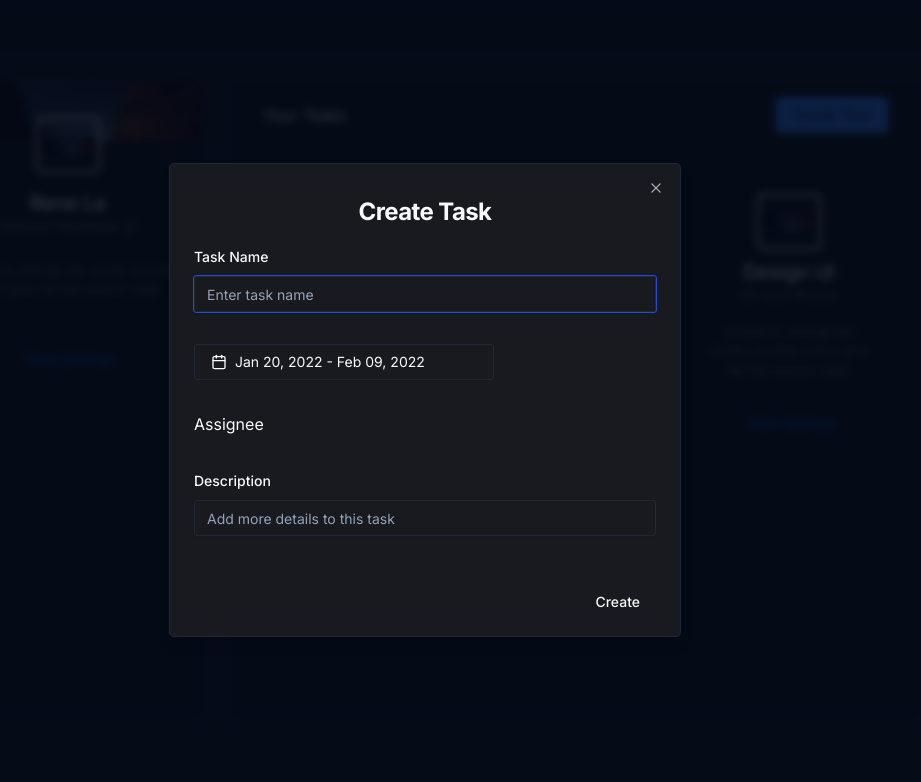
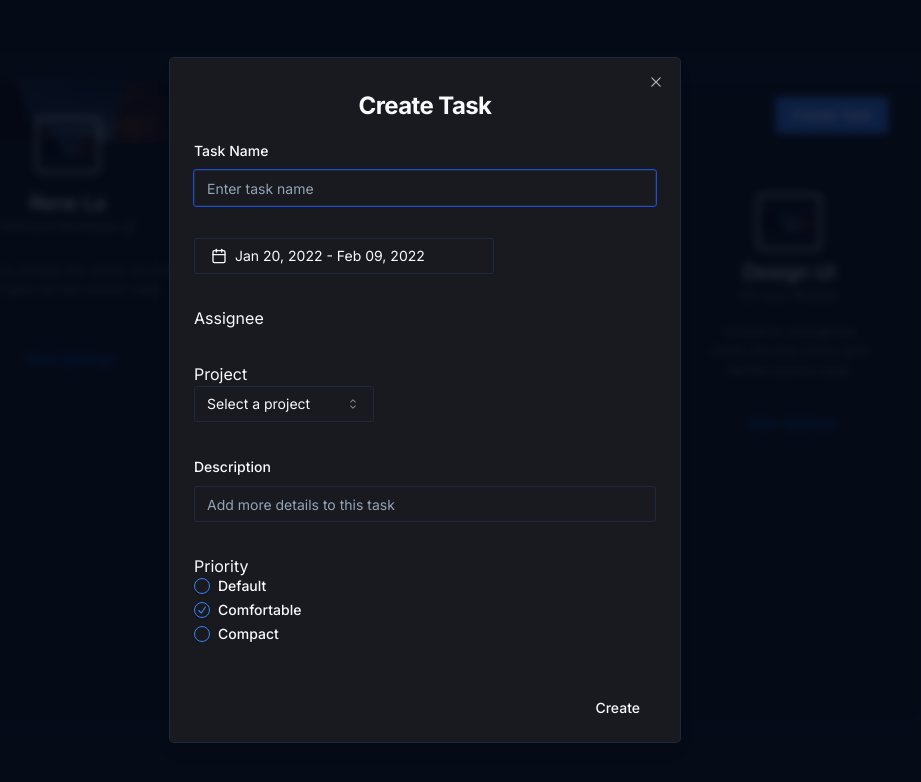
Before and after one commit to ReneLa/qt-user-client, a Next.js app: page /tasks in a window 1280 px wide. Both pictures are taken after a click on the button "Create Task". Shown: the top 782 px of the page, without its empty margins (215-1136 px from the left). Built offline with nearby package versions, Linux system fonts and the light colour scheme; no server answers.

Commit message:
project and priority radio buttons

```diff
--- a/app/(main)/(routes)/tasks/page.jsx
+++ b/app/(main)/(routes)/tasks/page.jsx
@@ -12,7 +12,10 @@
     <div className="w-full h-full bg-[rgb(20,21,25)] flex flex-col border shadow-sm rounded-xl space-y-6 py-4 px-8">
       <div className="flex items-center justify-between">
         Your Tasks
-        <Button onClick={() => dispatch(onOpen({ type: "createTask" }))}>
+        <Button
+          className="text-white"
+          onClick={() => dispatch(onOpen({ type: "createTask" }))}
+        >
           Create Task
         </Button>
       </div>
--- a/components/modals/create-task-modal.jsx
+++ b/components/modals/create-task-modal.jsx
@@ -3,14 +3,13 @@
 import { zodResolver } from "@hookform/resolvers/zod";
 import { useRouter } from "next/navigation";
 import { useForm } from "react-hook-form";
+import { useDispatch, useSelector } from "react-redux";
 import * as z from "zod";
-import { useDispatch, useSelector } from "react-redux";
 
 import { Button } from "@/components/ui/button";
 import {
   Dialog,
   DialogContent,
-  DialogDescription,
   DialogFooter,
   DialogHeader,
   DialogTitle
@@ -20,12 +19,23 @@
   FormControl,
   FormField,
   FormItem,
-  FormLabel,
-  FormMessage
+  FormLabel
 } from "@/components/ui/form";
 import { Input } from "@/components/ui/input";
+import {
+  Select,
+  SelectContent,
+  SelectGroup,
+  SelectItem,
+  SelectLabel,
+  SelectTrigger,
+  SelectValue
+} from "@/components/ui/select";
+import { Label } from "@/components/ui/label";
 
-import { onOpen, onClose } from "@/redux/modal/modal.slice";
+import { RadioGroup, RadioGroupItem } from "@/components/ui/radio-group";
+
+import { onClose } from "@/redux/modal/modal.slice";
 import { DatePickerWithRange } from "../date-picker";
 
 const formSchema = z.object({
@@ -114,6 +124,22 @@
 
               <div className="flex flex-col space-y-2 ">Assignee</div>
 
+              <div className="flex flex-col space-y-2 ">
+                Project
+                <Select>
+                  <SelectTrigger className="w-[180px]">
+                    <SelectValue placeholder="Select a project" />
+                  </SelectTrigger>
+                  <SelectContent>
+                    <SelectGroup>
+                      <SelectLabel>Fruits</SelectLabel>
+                      <SelectItem value="apple">QT User module</SelectItem>
+                      <SelectItem value="banana">QT Task module </SelectItem>
+                    </SelectGroup>
+                  </SelectContent>
+                </Select>
+              </div>
+
               <FormField
                 control={form.control}
                 name="description"
@@ -129,6 +155,24 @@
                   </FormItem>
                 )}
               />
+
+              <div className="flex flex-col space-y-2 ">
+                Priority
+                <RadioGroup defaultValue="comfortable">
+                  <div className="flex items-center space-x-2">
+                    <RadioGroupItem value="default" id="r1" />
+                    <Label htmlFor="r1">Default</Label>
+                  </div>
+                  <div className="flex items-center space-x-2">
+                    <RadioGroupItem value="comfortable" id="r2" />
+                    <Label htmlFor="r2">Comfortable</Label>
+                  </div>
+                  <div className="flex items-center space-x-2">
+                    <RadioGroupItem value="compact" id="r3" />
+                    <Label htmlFor="r3">Compact</Label>
+                  </div>
+                </RadioGroup>
+              </div>
             </div>
             <DialogFooter className="px-6 py-4">
               <Button variant="primary" disabled={isLoading}>
--- /dev/null
+++ b/components/ui/radio-group.jsx
@@ -0,0 +1,29 @@
+import * as React from "react"
+import { CheckIcon } from "@radix-ui/react-icons"
+import * as RadioGroupPrimitive from "@radix-ui/react-radio-group"
+
+import { cn } from "@/lib/utils"
+
+const RadioGroup = React.forwardRef(({ className, ...props }, ref) => {
+  return (<RadioGroupPrimitive.Root className={cn("grid gap-2", className)} {...props} ref={ref} />);
+})
+RadioGroup.displayName = RadioGroupPrimitive.Root.displayName
+
+const RadioGroupItem = React.forwardRef(({ className, ...props }, ref) => {
+  return (
+    (<RadioGroupPrimitive.Item
+      ref={ref}
+      className={cn(
+        "aspect-square h-4 w-4 rounded-full border border-primary text-primary shadow focus:outline-none focus-visible:ring-1 focus-visible:ring-ring disabled:cursor-not-allowed disabled:opacity-50",
+        className
+      )}
+      {...props}>
+      <RadioGroupPrimitive.Indicator className="flex items-center justify-center">
+        <CheckIcon className="h-3.5 w-3.5 fill-primary" />
+      </RadioGroupPrimitive.Indicator>
+    </RadioGroupPrimitive.Item>)
+  );
+})
+RadioGroupItem.displayName = RadioGroupPrimitive.Item.displayName
+
+export { RadioGroup, RadioGroupItem }
--- /dev/null
+++ b/components/ui/select.jsx
@@ -0,0 +1,124 @@
+import * as React from "react"
+import {
+  CaretSortIcon,
+  CheckIcon,
+  ChevronDownIcon,
+  ChevronUpIcon,
+} from "@radix-ui/react-icons"
+import * as SelectPrimitive from "@radix-ui/react-select"
+
+import { cn } from "@/lib/utils"
+
+const Select = SelectPrimitive.Root
+
+const SelectGroup = SelectPrimitive.Group
+
+const SelectValue = SelectPrimitive.Value
+
+const SelectTrigger = React.forwardRef(({ className, children, ...props }, ref) => (
+  <SelectPrimitive.Trigger
+    ref={ref}
+    className={cn(
+      "flex h-9 w-full items-center justify-between whitespace-nowrap rounded-md border border-input bg-transparent px-3 py-2 text-sm shadow-sm ring-offset-background placeholder:text-muted-foreground focus:outline-none focus:ring-1 focus:ring-ring disabled:cursor-not-allowed disabled:opacity-50 [&>span]:line-clamp-1",
+      className
+    )}
+    {...props}>
+    {children}
+    <SelectPrimitive.Icon asChild>
+      <CaretSortIcon className="h-4 w-4 opacity-50" />
+    </SelectPrimitive.Icon>
+  </SelectPrimitive.Trigger>
+))
+SelectTrigger.displayName = SelectPrimitive.Trigger.displayName
+
+const SelectScrollUpButton = React.forwardRef(({ className, ...props }, ref) => (
+  <SelectPrimitive.ScrollUpButton
+    ref={ref}
+    className={cn("flex cursor-default items-center justify-center py-1", className)}
+    {...props}>
+    <ChevronUpIcon />
+  </SelectPrimitive.ScrollUpButton>
+))
+SelectScrollUpButton.displayName = SelectPrimitive.ScrollUpButton.displayName
+
+const SelectScrollDownButton = React.forwardRef(({ className, ...props }, ref) => (
+  <SelectPrimitive.ScrollDownButton
+    ref={ref}
+    className={cn("flex cursor-default items-center justify-center py-1", className)}
+    {...props}>
+    <ChevronDownIcon />
+  </SelectPrimitive.ScrollDownButton>
+))
+SelectScrollDownButton.displayName =
+  SelectPrimitive.ScrollDownButton.displayName
+
+const SelectContent = React.forwardRef(({ className, children, position = "popper", ...props }, ref) => (
+  <SelectPrimitive.Portal>
+    <SelectPrimitive.Content
+      ref={ref}
+      className={cn(
+        "relative z-50 max-h-96 min-w-[8rem] overflow-hidden rounded-md border bg-popover text-popover-foreground shadow-md data-[state=open]:animate-in data-[state=closed]:animate-out data-[state=closed]:fade-out-0 data-[state=open]:fade-in-0 data-[state=closed]:zoom-out-95 data-[state=open]:zoom-in-95 data-[side=bottom]:slide-in-from-top-2 data-[side=left]:slide-in-from-right-2 data-[side=right]:slide-in-from-left-2 data-[side=top]:slide-in-from-bottom-2",
+        position === "popper" &&
+          "data-[side=bottom]:translate-y-1 data-[side=left]:-translate-x-1 data-[side=right]:translate-x-1 data-[side=top]:-translate-y-1",
+        className
+      )}
+      position={position}
+      {...props}>
+      <SelectScrollUpButton />
+      <SelectPrimitive.Viewport
+        className={cn("p-1", position === "popper" &&
+          "h-[var(--radix-select-trigger-height)] w-full min-w-[var(--radix-select-trigger-width)]")}>
+        {children}
+      </SelectPrimitive.Viewport>
+      <SelectScrollDownButton />
+    </SelectPrimitive.Content>
+  </SelectPrimitive.Portal>
+))
+SelectContent.displayName = SelectPrimitive.Content.displayName
+
+const SelectLabel = React.forwardRef(({ className, ...props }, ref) => (
+  <SelectPrimitive.Label
+    ref={ref}
+    className={cn("px-2 py-1.5 text-sm font-semibold", className)}
+    {...props} />
+))
+SelectLabel.displayName = SelectPrimitive.Label.displayName
+
+const SelectItem = React.forwardRef(({ className, children, ...props }, ref) => (
+  <SelectPrimitive.Item
+    ref={ref}
+    className={cn(
+      "relative flex w-full cursor-default select-none items-center rounded-sm py-1.5 pl-2 pr-8 text-sm outline-none focus:bg-accent focus:text-accent-foreground data-[disabled]:pointer-events-none data-[disabled]:opacity-50",
+      className
+    )}
+    {...props}>
+    <span className="absolute right-2 flex h-3.5 w-3.5 items-center justify-center">
+      <SelectPrimitive.ItemIndicator>
+        <CheckIcon className="h-4 w-4" />
+      </SelectPrimitive.ItemIndicator>
+    </span>
+    <SelectPrimitive.ItemText>{children}</SelectPrimitive.ItemText>
+  </SelectPrimitive.Item>
+))
+SelectItem.displayName = SelectPrimitive.Item.displayName
+
+const SelectSeparator = React.forwardRef(({ className, ...props }, ref) => (
+  <SelectPrimitive.Separator
+    ref={ref}
+    className={cn("-mx-1 my-1 h-px bg-muted", className)}
+    {...props} />
+))
+SelectSeparator.displayName = SelectPrimitive.Separator.displayName
+
+export {
+  Select,
+  SelectGroup,
+  SelectValue,
+  SelectTrigger,
+  SelectContent,
+  SelectLabel,
+  SelectItem,
+  SelectSeparator,
+  SelectScrollUpButton,
+  SelectScrollDownButton,
+}
--- a/package.json
+++ b/package.json
@@ -14,6 +14,8 @@
     "@radix-ui/react-icons": "^1.3.0",
     "@radix-ui/react-label": "^2.0.2",
     "@radix-ui/react-popover": "^1.0.7",
+    "@radix-ui/react-radio-group": "^1.1.3",
+    "@radix-ui/react-select": "^2.0.0",
     "@radix-ui/react-separator": "^1.0.3",
     "@radix-ui/react-slot": "^1.0.2",
     "@radix-ui/react-toast": "^1.1.5",
```
Also changed, not shown: 1 other file (tests, documents, lock files or other folders).
